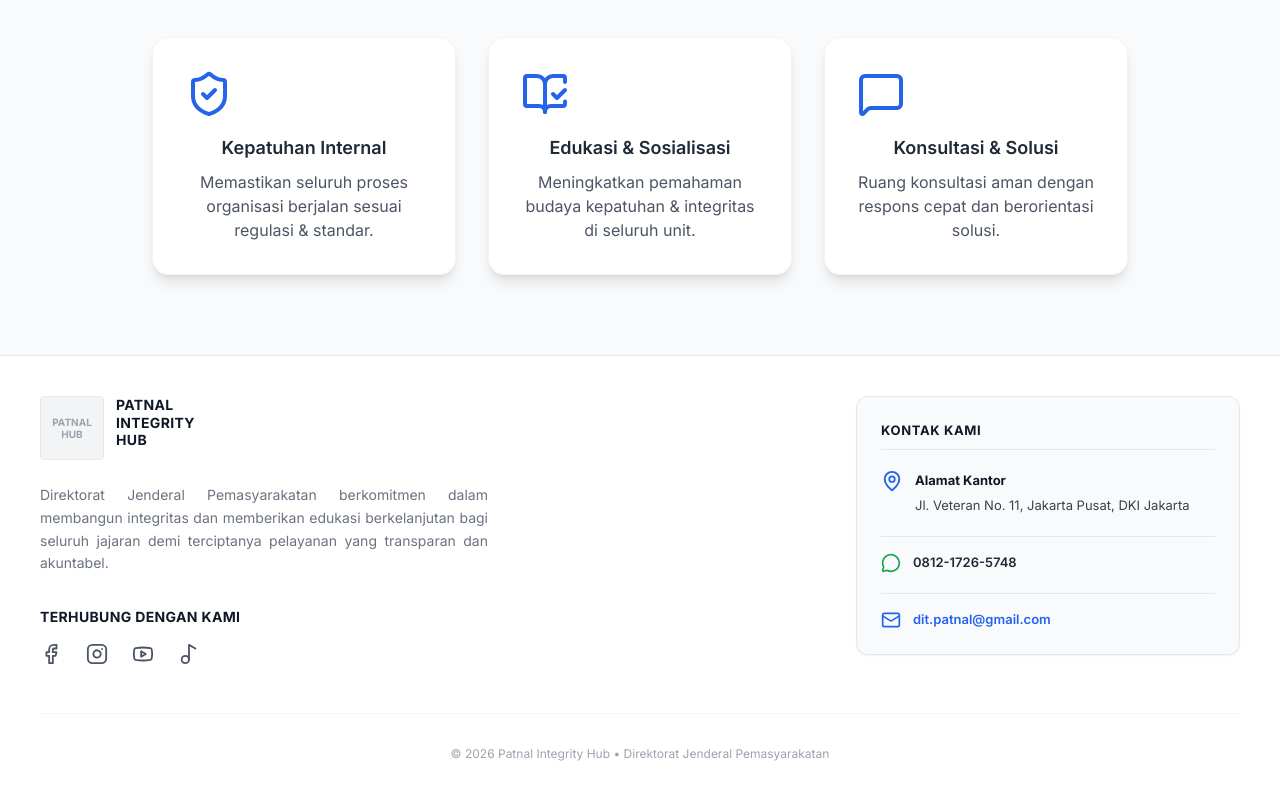
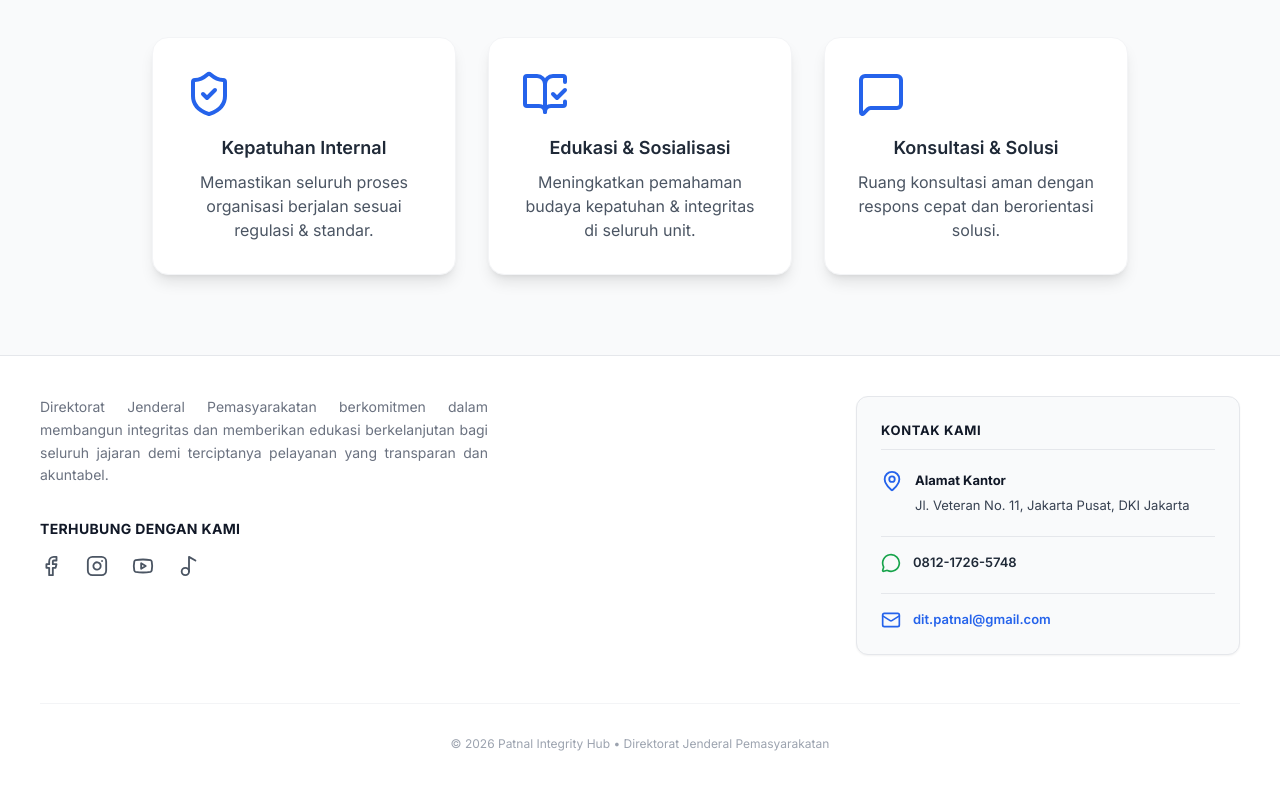
Before and after one commit to rifqimhmd/KLIP, a React (Vite) app in the folder frontend/: page /tentang in a window 1280 px wide. Shown: the part 1041-1841 px from the top of the page. Built offline with nearby package versions, Linux system fonts and the light colour scheme.

Commit message:
Refactor footer component to remove logo
Removed logo section from footer and updated comments.

```diff
--- a/frontend/src/components/Footer.jsx
+++ b/frontend/src/components/Footer.jsx
@@ -5,17 +5,9 @@ export default function Footer() {
     <footer className="bg-white text-gray-700 p-10 font-sans border-t border-gray-200">
       <div className="max-w-7xl mx-auto grid grid-cols-1 md:grid-cols-2 gap-12 items-start">
 
-        {/* Kolom 1: Logo, Deskripsi & Sosmed */}
+        {/* Kolom 1: Deskripsi & Sosmed (Logo sudah dihapus) */}
         <div className="space-y-6">
-          <div className="flex items-start space-x-3">
-            <div className="w-16 h-16 bg-gray-100 rounded flex items-center justify-center text-[10px] text-center p-1 border border-gray-200 text-gray-400 font-bold leading-tight">
-              PATNAL<br/>HUB
-            </div>
-            <div className="font-bold leading-tight text-sm tracking-wide text-gray-900 uppercase">
-              Patnal<br/>Integrity<br/>Hub
-            </div>
-          </div>
-
+          {/* Bagian Deskripsi langsung di atas */}
           <p className="text-[14px] text-gray-500 leading-relaxed text-justify max-w-md">
             Direktorat Jenderal Pemasyarakatan berkomitmen dalam membangun integritas dan
             memberikan edukasi berkelanjutan bagi seluruh jajaran demi terciptanya
@@ -25,28 +17,24 @@ export default function Footer() {
           <div className="pt-2">
             <h4 className="font-bold text-sm mb-4 tracking-wide text-gray-900 uppercase">Terhubung dengan kami</h4>
             <div className="flex space-x-6 text-gray-600">
-              {/* Facebook */}
               <a href="https://facebook.com/ditjenpas" target="_blank" rel="noopener noreferrer">
                 <Facebook size={22} className="hover:text-blue-600 cursor-pointer transition" />
               </a>
 
-              {/* Instagram */}
               <a href="https://instagram.com/ditjenpas" target="_blank" rel="noopener noreferrer">
                 <Instagram size={22} className="hover:text-pink-600 cursor-pointer transition" />
               </a>
 
-              {/* Youtube */}
               <a href="https://youtube.com/@ditjenpas" target="_blank" rel="noopener noreferrer">
                 <Youtube size={22} className="hover:text-red-600 cursor-pointer transition" />
               </a>
 
-              {/* TikTok */}
               <a href="https://tiktok.com/@antikorupsi.ditjenpas" target="_blank" rel="noopener noreferrer">
                 <Music2 size={22} className="hover:text-black cursor-pointer transition" />
               </a>
             </div>
           </div>
-        </div> {/* <-- Penutup Kolom 1 yang tadi hilang */}
+        </div>
 
         {/* Kolom 2: Kotak Kontak Langsung */}
         <div className="flex justify-end">
```
